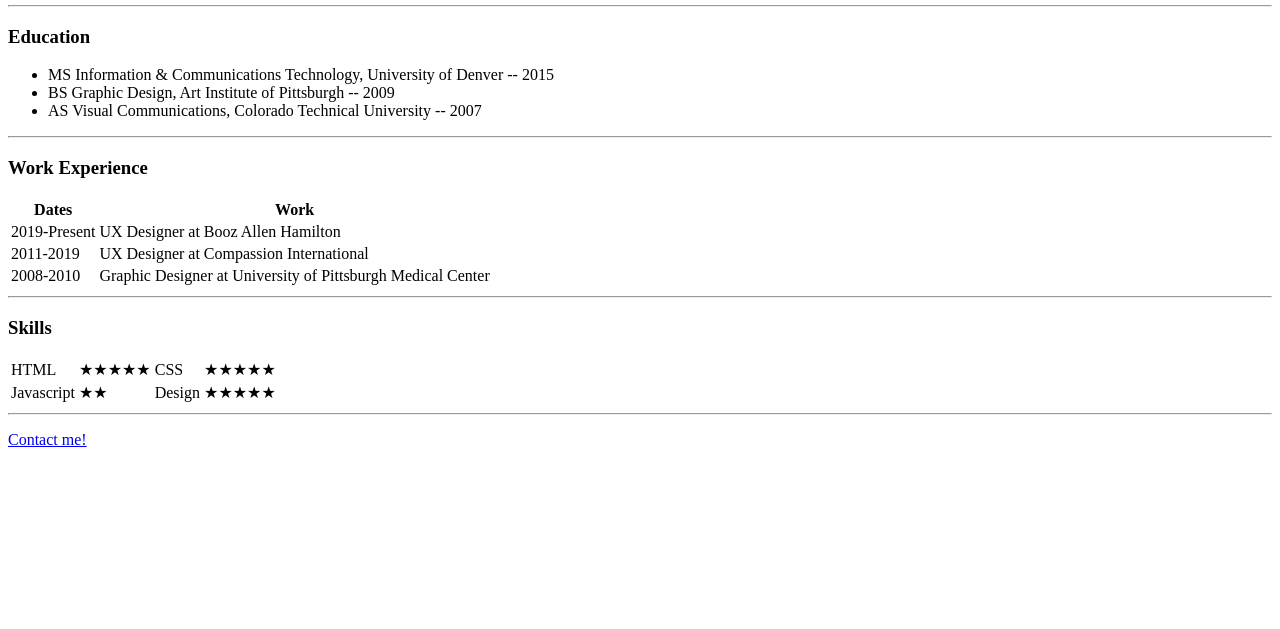
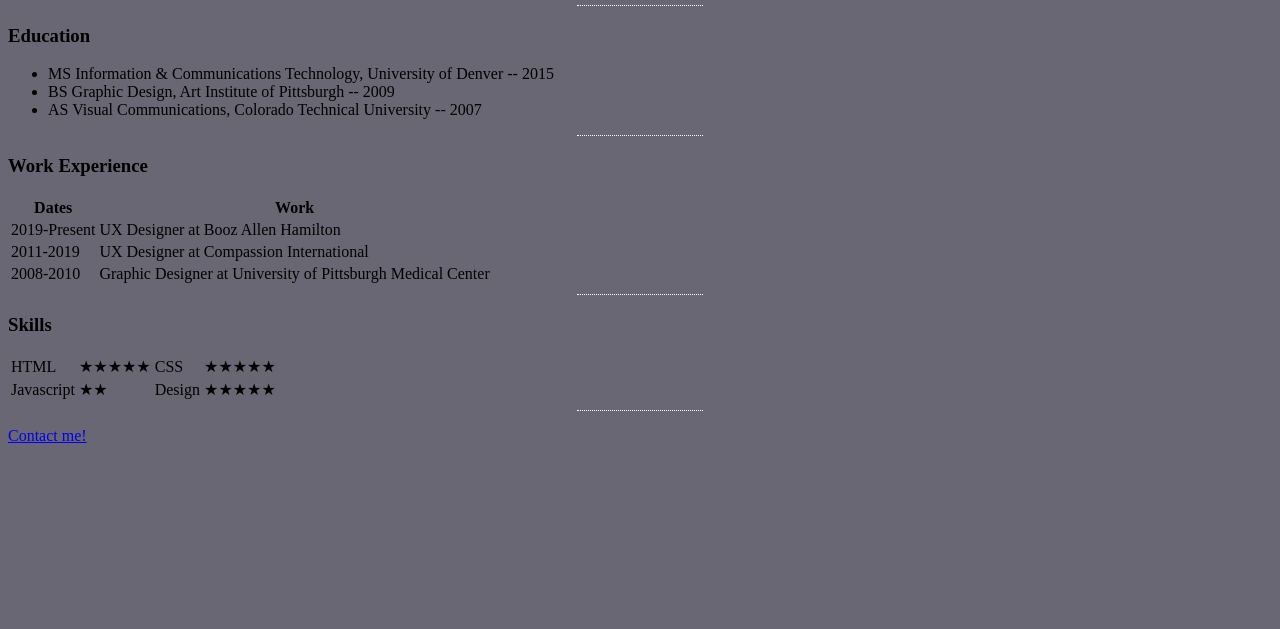
Before and after one commit to kristen-shaw/hello-world, a plain HTML site: page index.html in a window 1280 px wide. Shown: the part 171-800 px from the top of the page. Drawn offline with Linux system fonts and the light colour scheme.

Commit message:
Update index.html

```diff
--- a/index.html
+++ b/index.html
@@ -4,6 +4,21 @@
 <head>
   <meta charset="utf-8">
   <title>Kristen's Dev Learning Site</title>
+
+  <style>
+
+    body {
+      background-color: #696773;
+    }
+
+    hr {
+      width: 10%;
+      border-style: dotted none none;
+      color: white;
+    }
+
+  </style>
+
 </head>
 
 <body>
```
